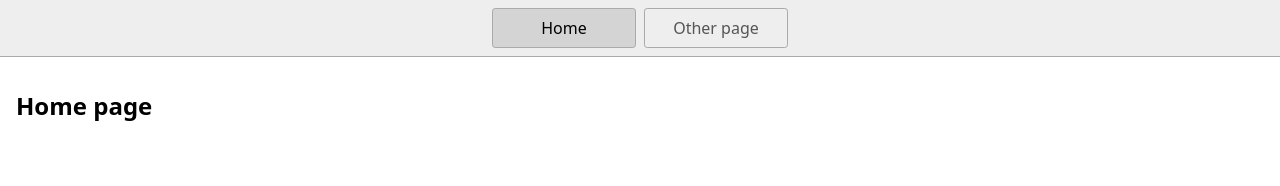
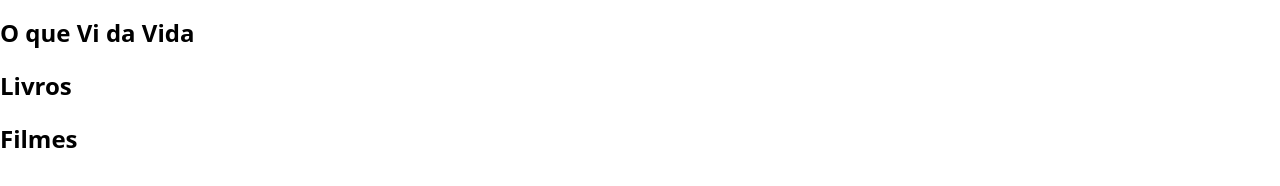
Before and after one commit to MCosta093/0.2.1, a plain HTML site: page index.html in a window 1280 px wide. Drawn offline with Linux system fonts and the light colour scheme.

Commit message:
1 file modified, 2 deleted

```diff
--- a/index.html
+++ b/index.html
@@ -1,23 +1,13 @@
 <!DOCTYPE html>
-<html lang="en">
+<html lang="br">
   <head>
-    <title>Home</title>
+    <title>0.2.1</title>
     <meta charset="UTF-8" />
-    <meta name="viewport" content="width=device-width" />
-    <!--
-      Need a visual blank slate?
-      Remove all code in `styles.css`!
-    -->
     <link rel="stylesheet" href="styles.css" />
-    <script type="module" src="script.js"></script>
   </head>
   <body>
-    <nav>
-      <a href="/" aria-current="page">Home</a>
-      <a href="/page2.html">Other page</a>
-    </nav>
-    <main>
-      <h1>Home page</h1>
-    </main>
+    <h1>O que Vi da Vida</h1>
+    <h2>Livros</h2>
+    <h2>Filmes</h2>
   </body>
 </html>
--- a/script.js
+++ /dev/null
@@ -1 +0,0 @@
-console.log('Hello!');
```
Also changed, not shown: page2.html (deleted, +0 -19 lines).
